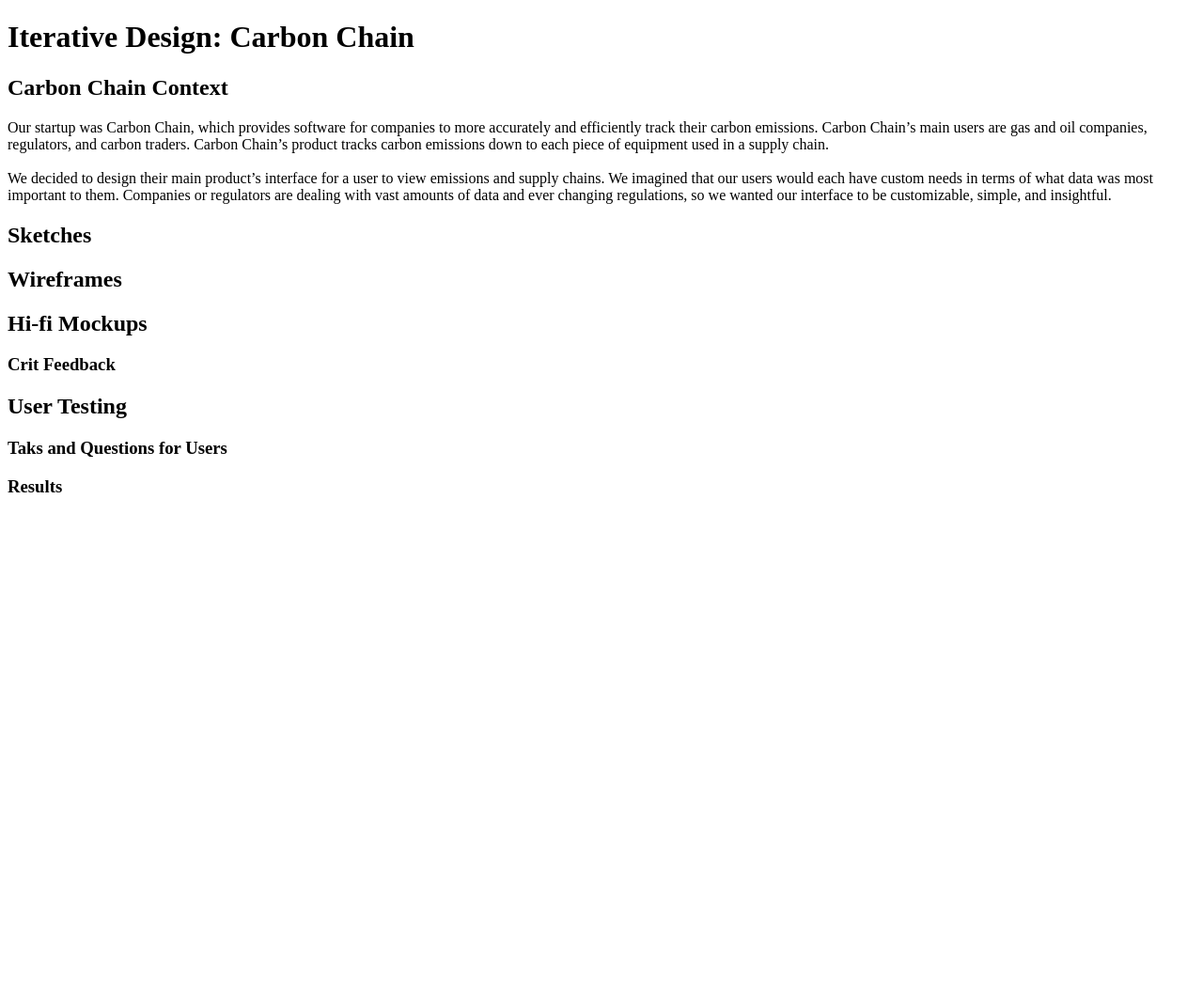
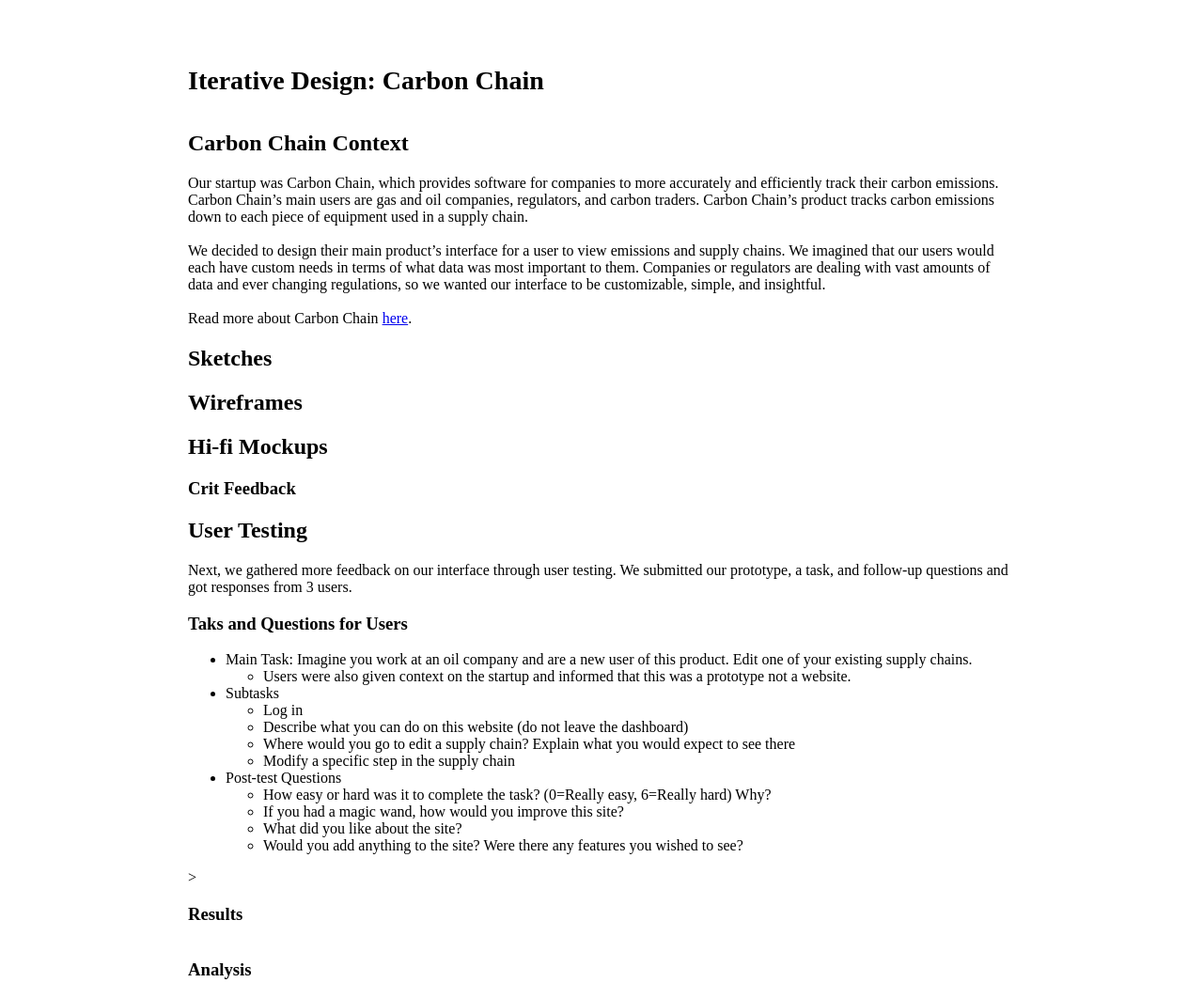
Before and after one commit to kfriis33/iterative-design, a PHP site: page / in a window 1280 px wide. Shown: the whole page at 94% size. Before the commit the page ends 524 px from the top, so only its background shows below. Run offline with PHP 8.4, Linux system fonts and the light colour scheme.

Commit message:
adding content

```diff
--- a/home.html
+++ b/home.html
@@ -23,7 +23,11 @@
         user to view emissions and supply chains. We imagined that our users would each have custom needs
         in terms of what data was most important to them. Companies or regulators are dealing with vast
         amounts of data and ever changing regulations, so we wanted our interface to be customizable,
-        simple, and insightful.</p>
+        simple, and insightful.
+        <br>
+        <br>
+        Read more about Carbon Chain <a href="https://techcrunch.com/2020/08/21/carbonchain-is-using-ai-to-determine-the-emissions-profile-of-the-worlds-biggest-polluters/">here</a>.
+        </p>
     </div>
 
     <div>
@@ -41,8 +45,34 @@
 
     <div>
       <h2>User Testing</h2>
+      <p>Next, we gathered more feedback on our interface through user testing. We submitted our prototype,
+        a task, and follow-up questions and got responses from 3 users.</p>
       <h3>Taks and Questions for Users</h3>
+      <ul>
+        <li>Main Task:  Imagine you work at an oil company and are a new user of this product. Edit one of your existing supply chains.</li>
+        <ul>
+          <li>Users were also given context on the startup and informed that this was a prototype not a website.</li>
+        </ul>
+        <li>Subtasks</li>
+        <ul>
+          <li>Log in </li>
+          <li>Describe what you can do on this website (do not leave the dashboard)</li>
+          <li>Where would you go to edit a supply chain? Explain what you would expect to see there</li>
+          <li>Modify a specific step in the supply chain</li>
+        </ul>
+        <li>Post-test Questions</li>
+        <ul>
+          <li>How easy or hard was it to complete the task? (0=Really easy, 6=Really hard) Why?</li>
+          <li>If you had a magic wand, how would you improve this site?</li>
+          <li>What did you like about the site?</li>
+          <li>Would you add anything to the site? Were there any features you wished to see?</li>
+        </ul>
+      </ul>>
       <h3>Results</h3>
+      <div class="row">
+
+      </div>
+      <h3>Analysis</h3>
     </div>
 
 
--- a/index.css
+++ b/index.css
@@ -1 +1,24 @@
-/* Put your style information here! */
+body {
+    padding-top: 2%;
+    padding-right: 15%;
+    padding-left: 15%;
+}
+
+h1 {
+    font-size: 28px;
+    padding-top: 2%;
+    padding-bottom: 2%;
+ }
+
+ .row {
+    display: flex;
+    justify-content: space-evenly;
+    align-items: center;
+  }
+
+  @media (max-width: 900px){
+    .row{
+        flex-wrap: wrap;
+    }
+
+}
```
